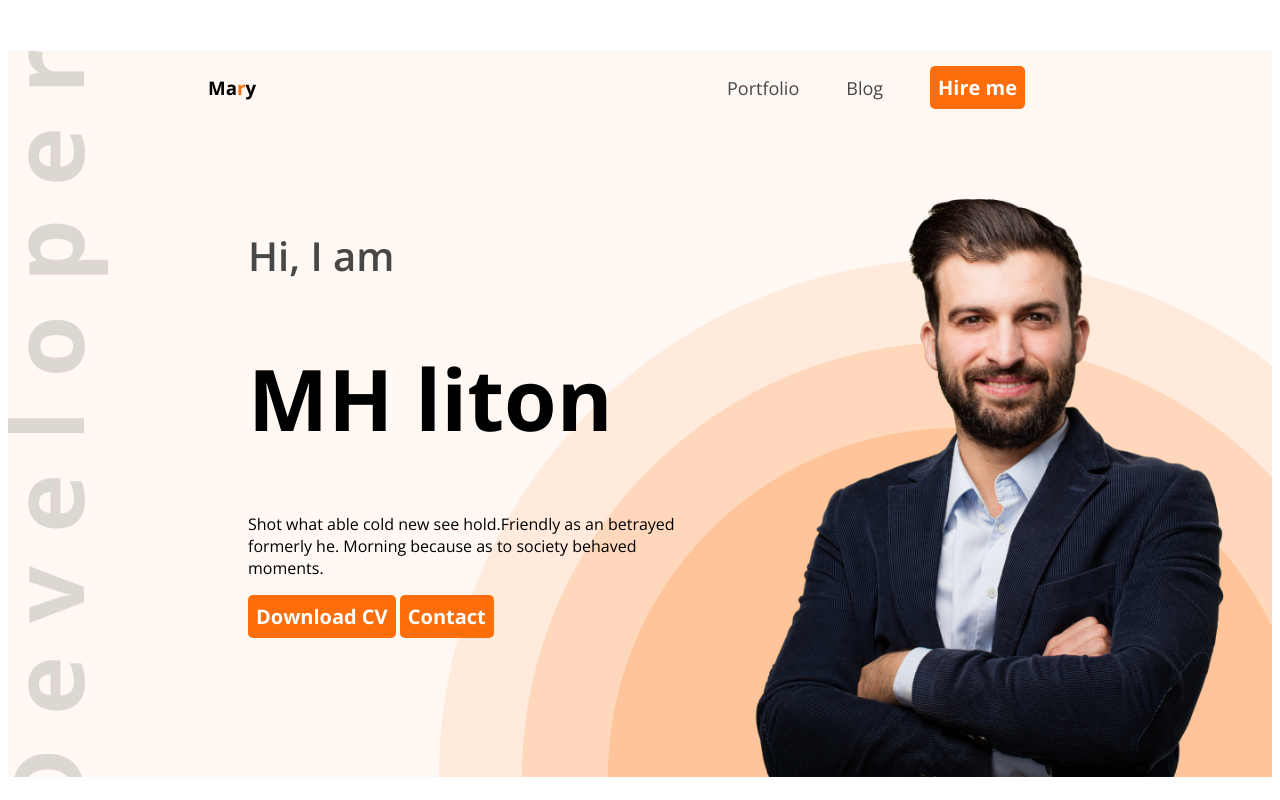
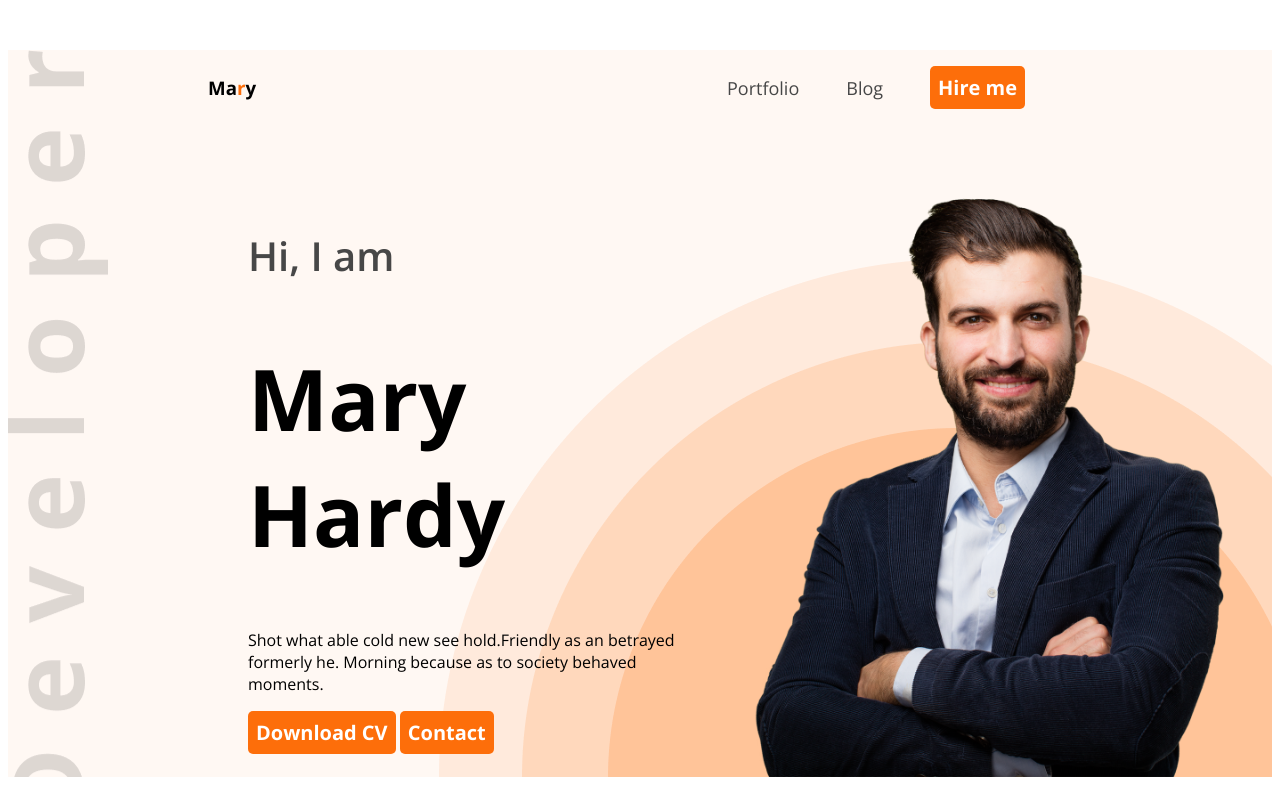
Before and after one commit to MH-liton-360/web-dev-portfolio, a plain HTML site: page index.html in a window 1280 px wide. Shown: the top 800 px of the page. Drawn offline with nearby package versions, Linux system fonts and the light colour scheme.

Commit message:
web-dev-portfolio

```diff
--- a/index.html
+++ b/index.html
@@ -30,7 +30,7 @@
         <div class="banner">
             <div class="banner-content">
                 <h4 class="banner-subtitle dark-2">Hi, I am</h4>
-                <h1 class="banner-title">MH liton</h1>
+                <h1 class="banner-title">Mary Hardy</h1>
                 <p>Shot what able cold new see hold.Friendly as an betrayed formerly he. Morning because as to society
                     behaved moments.</p>
                 <button class="btn-primary">Download CV</button>
```
